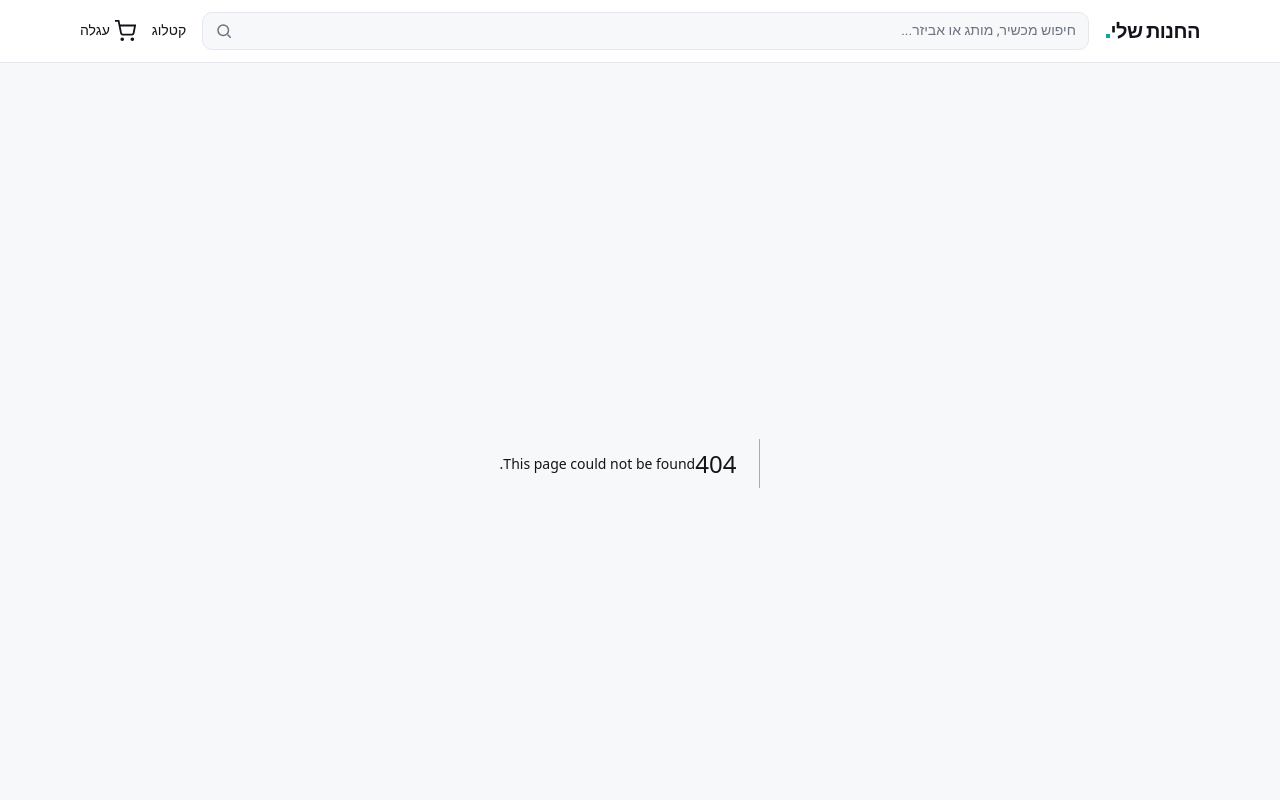
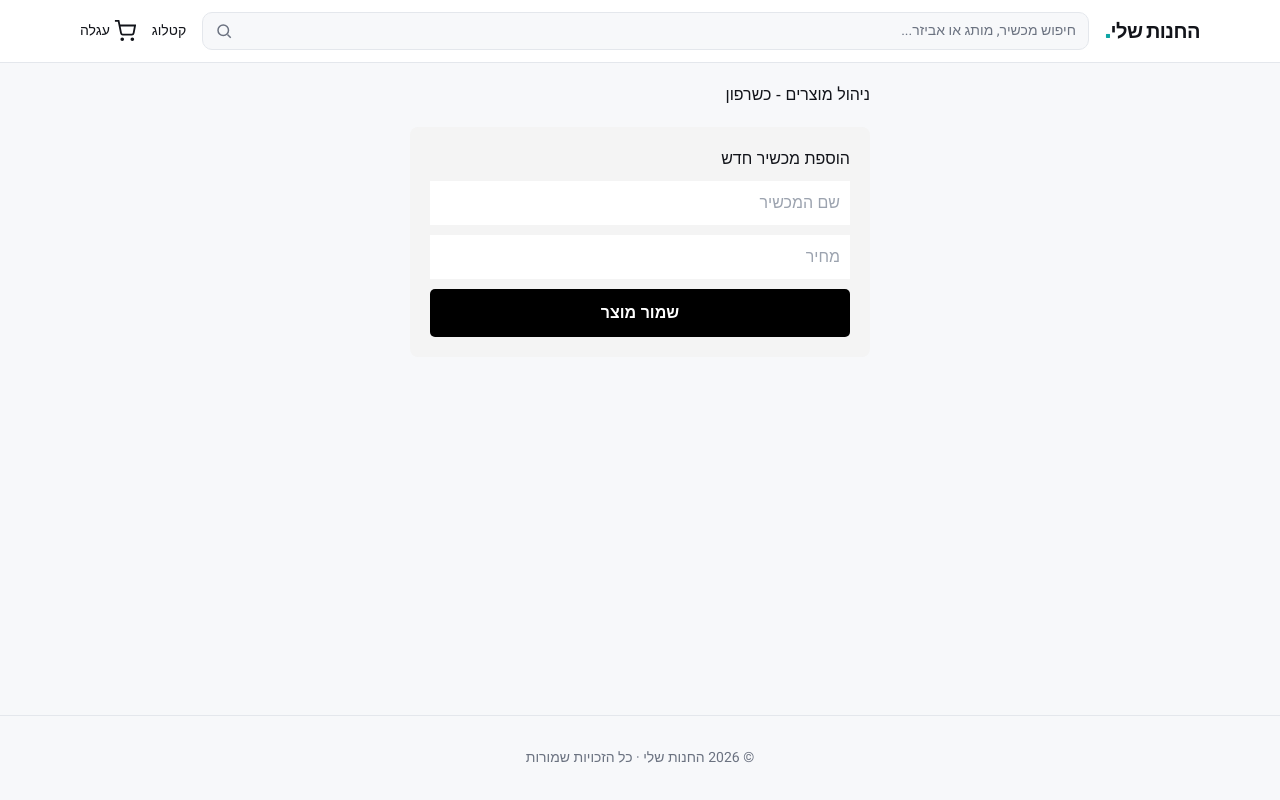
Before and after one commit to myphone3/My-phone-, a Next.js app: page /admin in a window 1280 px wide. Before the commit this address had no page. Shown: the top 800 px of the page. Built offline with nearby package versions, Linux system fonts and the light colour scheme.

Commit message:
Create page.tsx

```diff
--- /dev/null
+++ b/app/admin/page.tsx
@@ -0,0 +1,36 @@
+'use client'
+import { useState } from 'react'
+
+export default function AdminPage() {
+  const [name, setName] = useState('')
+  const [price, setPrice] = useState('')
+
+  return (
+    <div style={{ padding: '20px', direction: 'rtl', fontFamily: 'sans-serif', maxWidth: '500px', margin: 'auto' }}>
+      <h1>ניהול מוצרים - כשרפון</h1>
+      <div style={{ background: '#f4f4f4', padding: '20px', borderRadius: '8px', marginTop: '20px' }}>
+        <h3>הוספת מכשיר חדש</h3>
+        <input
+          type="text"
+          placeholder="שם המכשיר"
+          value={name}
+          onChange={(e) => setName(e.target.value)}
+          style={{ display: 'block', margin: '10px 0', padding: '10px', width: '100%', boxSizing: 'border-box' }}
+        />
+        <input
+          type="text"
+          placeholder="מחיר"
+          value={price}
+          onChange={(e) => setPrice(e.target.value)}
+          style={{ display: 'block', margin: '10px 0', padding: '10px', width: '100%', boxSizing: 'border-box' }}
+        />
+        <button
+          style={{ background: '#000', color: '#fff', padding: '12px 20px', border: 'none', borderRadius: '5px', width: '100%', fontWeight: 'bold' }}
+          onClick={() => alert('השדות נקלטו בהצלחה!')}
+        >
+          שמור מוצר
+        </button>
+      </div>
+    </div>
+  )
+}
```
